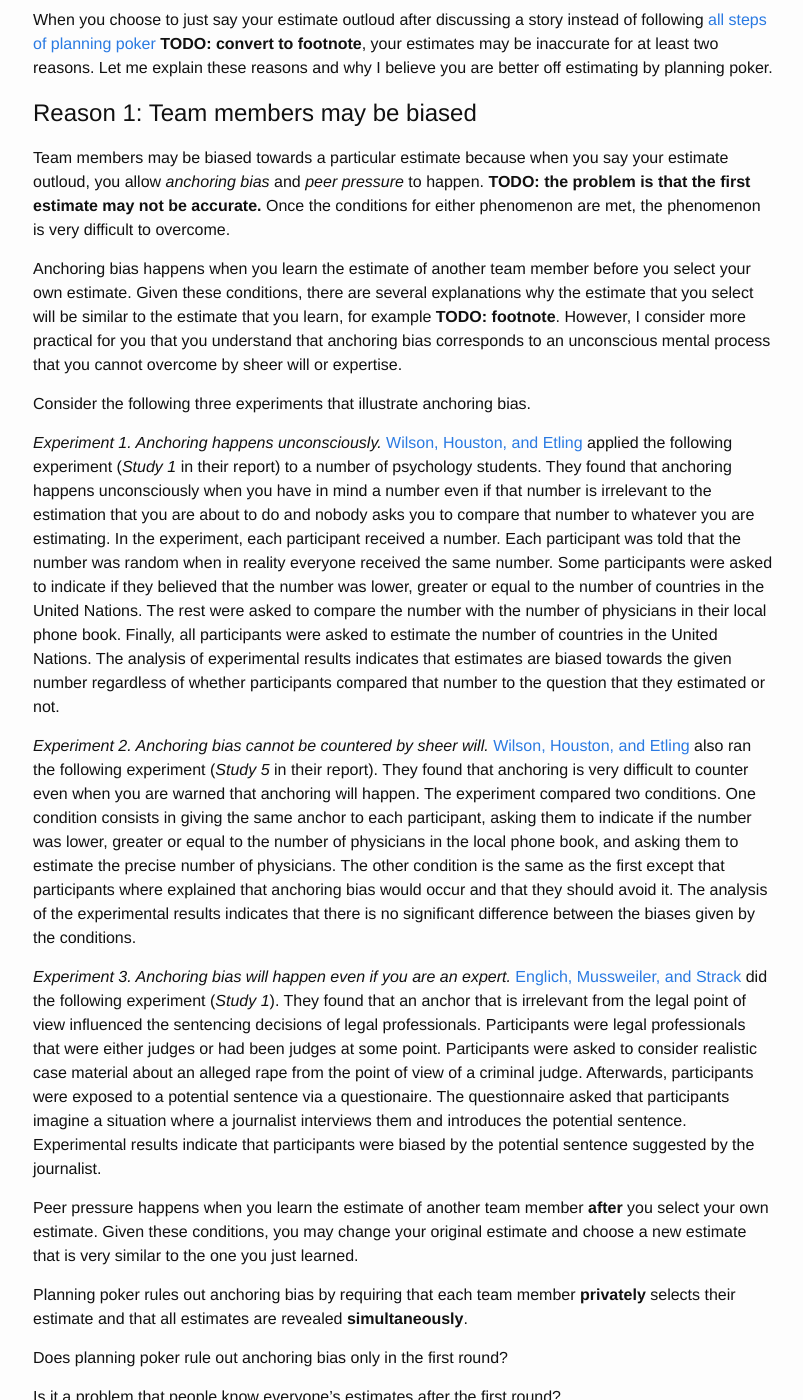
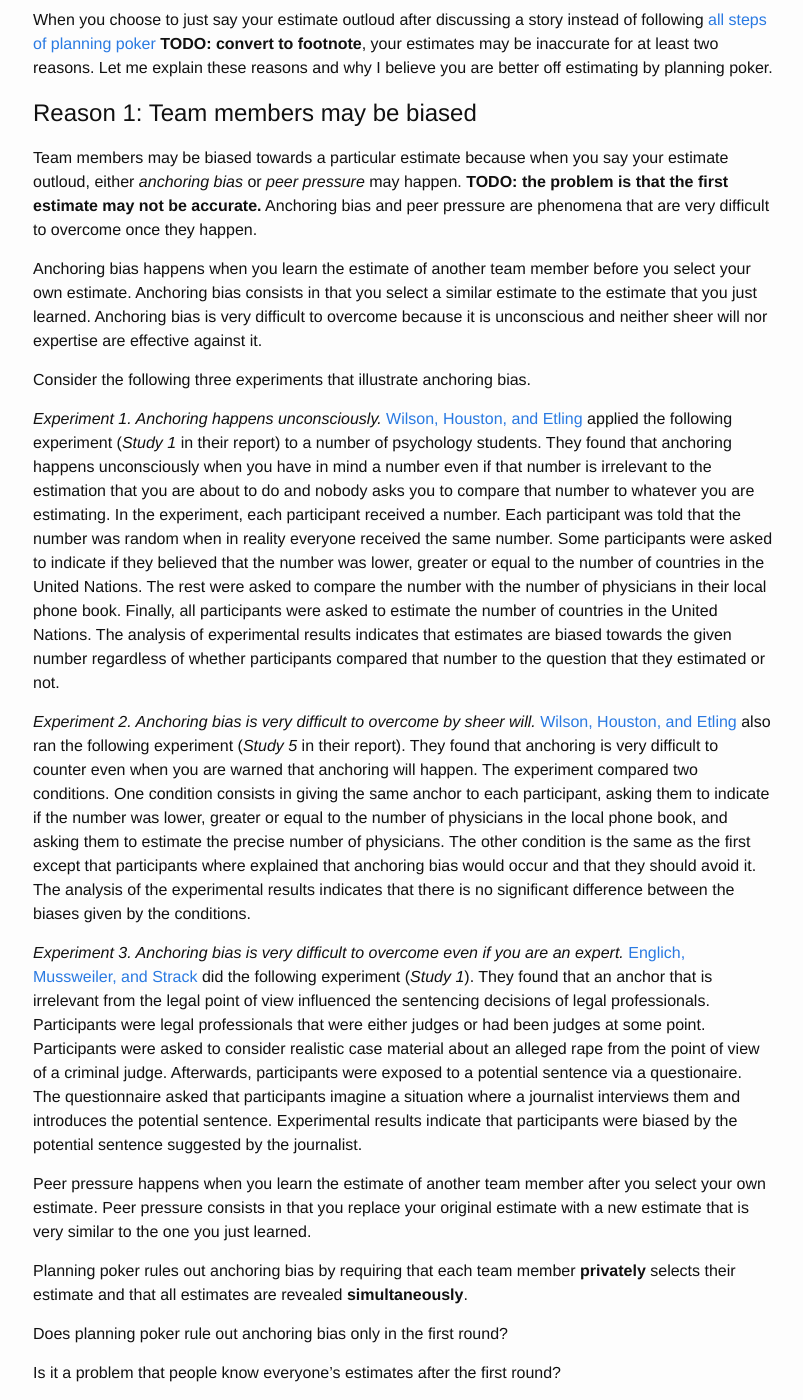
Before and after one commit to mrrusof/mrrusof.github.io, a Jekyll site: the page built from _posts/2016-09-09-planning-poker-is-not-a-game.markdown, in a window 1280 px wide and 1400 px high, scrolled down 303 px. Shown: the whole window, without its empty margins (237-1040 px from the left). Built offline with Jekyll 4.4.1, drawn with Linux system fonts in a browser that asks for light colours; comment, search, counter and statistics services are not loaded; some of the changed text lies outside the part shown.

Commit message:
WIP Write "Planning Poker Is Not a Game".

```diff
--- a/_posts/2016-09-09-planning-poker-is-not-a-game.markdown
+++ b/_posts/2016-09-09-planning-poker-is-not-a-game.markdown
@@ -64,20 +64,26 @@ estimating by planning poker.
 # Reason 1: Team members may be biased
 
 Team members may be biased towards a particular estimate because when
-you say your estimate outloud, you allow _anchoring bias_ and _peer
-pressure_ to happen.
+you say your estimate outloud, either
+_anchoring bias_ or _peer pressure_ may happen.
 **TODO: the problem is that the first estimate may not be accurate.**
-Once the conditions for either phenomenon are met, the phenomenon is
-very difficult to overcome.
+Anchoring bias and peer pressure are phenomena that are very difficult
+to overcome once they happen.
 
 Anchoring bias happens when you learn the estimate of another team
 member before you select your own estimate.
-Given these conditions, there are several explanations why the
-estimate that you select will be similar to the estimate that you
-learn, for example **TODO: footnote**.
+Anchoring bias consists in that you select a similar estimate to the
+estimate that you just learned.
+<!--
+There are several explanations of the mental process that produces
+anchoring bias, for example **TODO: footnote**.
 However, I consider more practical for you that you understand that
-anchoring bias corresponds to an unconscious mental process that you
-cannot overcome by sheer will or expertise.
+anchoring is unconscious and is very difficult to overcome
+by sheer will or expertise.
+-->
+Anchoring bias is very difficult to overcome because it is
+unconscious and neither sheer will nor expertise are effective against
+it.
 
 Consider the following three experiments that illustrate anchoring bias.
 
@@ -177,7 +183,7 @@ none of the anchoring conditions differed significantly from each
 other.
 -->
 
-_Experiment 2. Anchoring bias cannot be countered by sheer will._
+_Experiment 2. Anchoring bias is very difficult to overcome by sheer will._
 [Wilson, Houston, and Etling](#wilson) also ran the following experiment (_Study
 5_ in their report).
 They found that anchoring is very difficult to counter even when you
@@ -216,7 +222,7 @@ potential sentence suggested by the journalist.
 
 -->
 
-_Experiment 3. Anchoring bias will happen even if you are an expert._
+_Experiment 3. Anchoring bias is very difficult to overcome even if you are an expert._
 [Englich, Mussweiler, and Strack](#englich) did the following
 experiment (_Study 1_).
 They found that an anchor that is irrelevant from the legal point of
@@ -233,17 +239,70 @@ Experimental results indicate that participants were biased by the
 potential sentence suggested by the journalist.
 
 
-Peer pressure happens when you learn the estimate of another team
-member **after** you select your own estimate.
-Given these conditions, you may change your original estimate and
-choose a new estimate that is very similar to the one you just
-learned.
+<!--
+Social Pressure, Peer Pressure, Conformity
+Experiments by Solomon Asch, also known as:
+  - Asch conformity experiments
+  - Asch Paradigm
+
+Article:
+Opinions and Social Pressure
+http://www.columbia.edu/cu/psychology/terrace/w1001/readings/asch.pdf
+
+Experiment conditions:
+- Group of seven to nine youg men in a classroom.
+- All except one participant are confederates of the experimenter.
+  The remaining participant is the subject.
+- 123 subjects were applied the experiment
+- Group is told that experiment is on visual judgement.
+- Each run of the experiment consists of 18 rounds.
+- Group is told to compare the lenghts of lines.
+- In each round there are two cards.
+- One shows a single vertical black line, the standard.
+- The other shows three lines of various lengths, one is the same
+  length as the standard.
+- Participants are asked to choose from the second card the line that that
+  is of the same length as the line on the first card.
+- In the first two rounds, everyone chooses the matching line.
+- In subsequent rounds, all confederates choose a line that does not
+  match.
+- The confederates choose the right answer from time to time to reduce
+  suspicion.
+- When subject becomes suspicious, the run of the experiment is
+  discarded.
+- Out of the 18 rounds, in 12 rounds the confederates choose a wrong
+  line.
+- Without peer pressure, subjects choose a wrong line less than 1
+  percent of the time.
+- With peer pressure, subject choose a wrong line 36.8 percent of the
+  time.
+
+Conclusion: peer pressure has significant effect on subjects.
+-->
 
 <!--
-Social Pressure
-Study by Solomon Asch
+Article:
+Studies of independence and conformity: a minority of one against a
+unanimous majority
+http://innovationfootprints.com/wp-content/uploads/2015/06/minority-v.-majority-asch1956.pdf
 
 -->
+
+<!--
+Recreation of the Asch conformity experiment with robots
+Brandstetter et al. 2014.
+
+Conclusion: Robots do not create peer pressure.
+-->
+
+
+
+Peer pressure happens when you learn the estimate of another team
+member after you select your own estimate.
+Peer pressure consists in that you replace your original estimate with
+a new estimate that is very similar to the one you just learned.
+
+
 
 Planning poker rules out anchoring bias by requiring that each team
 member **privately** selects their estimate and that all estimates are
@@ -297,12 +356,14 @@ steps.
   <dd>
     Englich, B., Mussweiler, T., & Strack, F. (2006). <a href="http://www.eucim-te.eu/data/dppsenglich/File/PDFSStudien/PSPB_32(1).pdf">Playing Dice With Criminal Sentences: The Influence of Irrelevant Anchors on Experts' Judicial Decision Making.</a> Personality and Social Psychology Bulletin, 32(2), 188-200. doi:10.1177/0146167205282152
   </dd>
+<!--
   <dt id="northcraft">
     Northcraft and Neale
   </dt>
   <dd>
     Northcraft, G. B., & Neale, M. A. (1987). <a href="http://web.missouri.edu/segerti/capstone/northcraft_neale.pdf">Experts, amateurs, and real estate: An anchoring-and-adjustment perspective on property pricing decisions.</a> Organizational Behavior and Human Decision Processes, 39(1), 84-97. doi:10.1016/0749-5978(87)90046-x
   </dd>
+-->
   <dt id="rubin">
     Rubin
   </dt>
```
